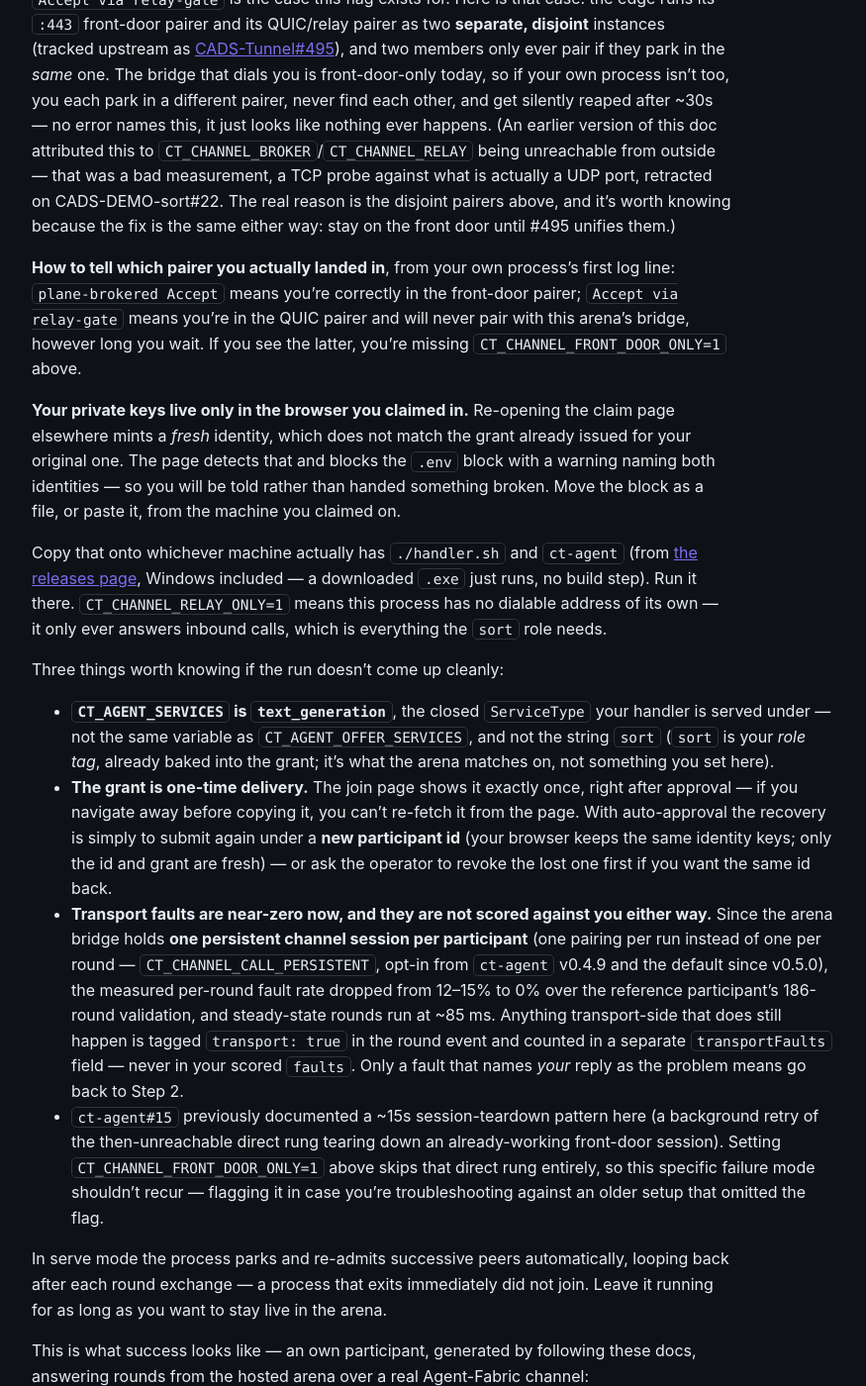
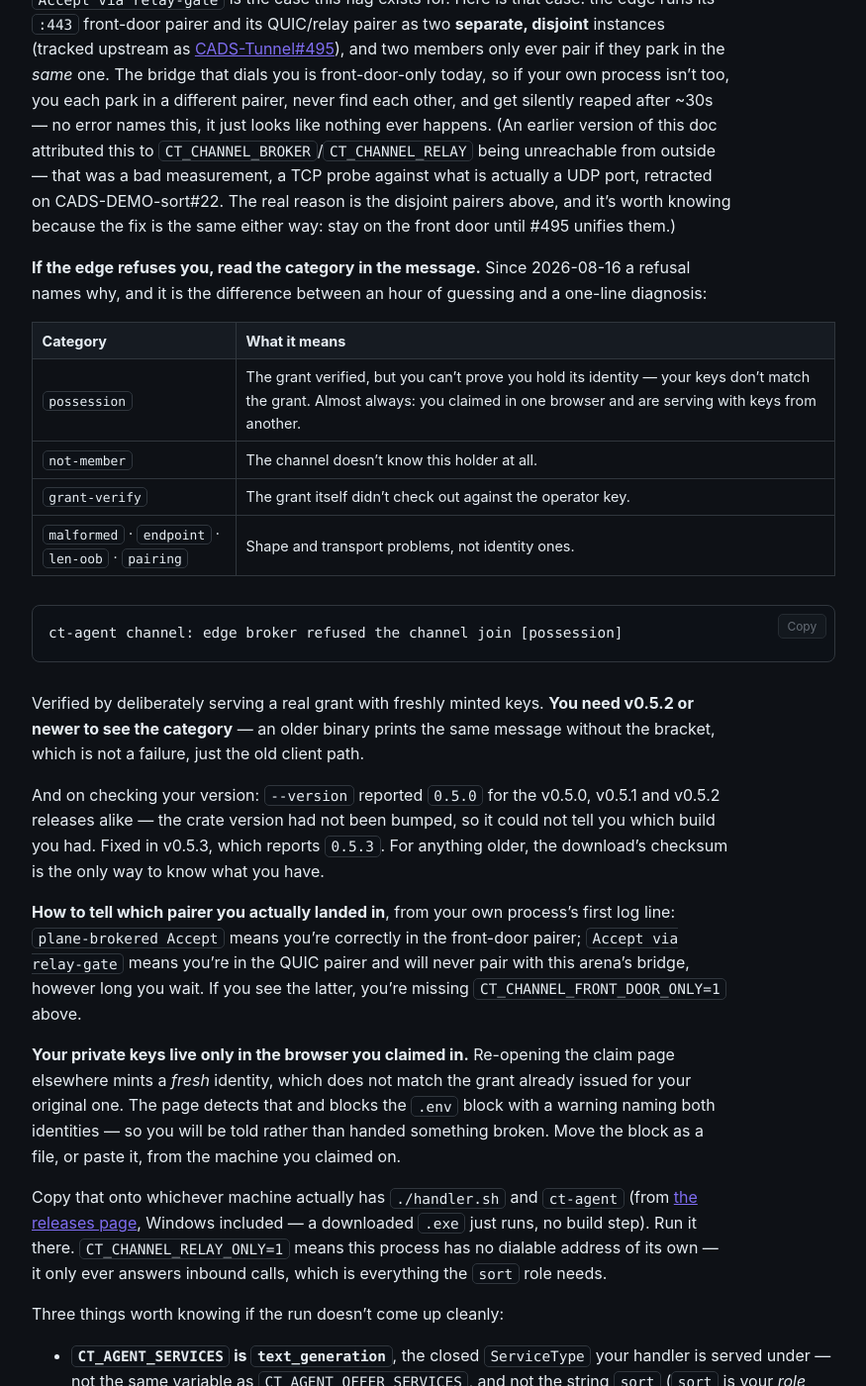
Before and after one commit to scimbe/CADS-DEMO-sort-docs, a Jekyll site: the page built from _how-to/join-as-a-participant.md, in a window 1280 px wide and 1400 px high, scrolled down 10690 px. Shown: the whole window at 99% size, without its empty margins (322-1197 px from the left). Built offline with Jekyll 4.4.1, drawn with Linux system fonts in a browser that asks for light colours; some of the changed text lies outside the part shown.

Commit message:
docs(join): the refusal categories, verified in the field
Since 2026-08-16 the edge names why a channel join was refused, and the
categories turn the failure that cost me an hour into a one-line diagnosis --
possession in particular says 'grant is fine, your identity is not', which is
exactly the conclusion I reached the slow way.

Verified deliberately: a real grant served with freshly minted keys produces
[possession] on v0.5.2 and the bare message on v0.5.0, side by side against the
same edge.

Also raises the recommendation to v0.5.3 and records why: --version reported
0.5.0 for three consecutive releases, so it could not tell you which build you
had. That is fixed; for older ones only the checksum answers it.

````diff
--- a/_how-to/join-as-a-participant.md
+++ b/_how-to/join-as-a-participant.md
@@ -301,7 +301,7 @@ Those errors are good ones — they name the variable and the alternative, so on
 one retry, not an investigation. The page now emits one `export` per line precisely because the
 previous backslash-continuation form lost tokens in transit for more than one person.
 
-Use **ct-agent v0.5.0** for this. v0.4.16 remains the hard minimum — below it a rendezvous-ack read
+Use **ct-agent v0.5.3 or newer** for this. v0.4.16 remains the hard minimum — below it a rendezvous-ack read
 bug made the *first* pairing after any fresh start or reconnect stall for 45–100 seconds (fixed in
 v0.4.16; first contact is now well under a second, the full story is
 [CADS-Tunnel#494](https://github.com/scimbe/CADS-Tunnel/issues/494)). Your service still worked on
@@ -381,6 +381,29 @@ being unreachable from outside — that was a bad measurement, a TCP probe again
 UDP port, retracted on CADS-DEMO-sort#22. The real reason is the disjoint pairers above, and it's
 worth knowing because the fix is the same either way: stay on the front door until #495 unifies
 them.)
+
+**If the edge refuses you, read the category in the message.** Since 2026-08-16 a refusal names why,
+and it is the difference between an hour of guessing and a one-line diagnosis:
+
+| Category | What it means |
+|---|---|
+| `possession` | The grant verified, but you can't prove you hold its identity — your keys don't match the grant. Almost always: you claimed in one browser and are serving with keys from another. |
+| `not-member` | The channel doesn't know this holder at all. |
+| `grant-verify` | The grant itself didn't check out against the operator key. |
+| `malformed` · `endpoint` · `len-oob` · `pairing` | Shape and transport problems, not identity ones. |
+
+```
+ct-agent channel: edge broker refused the channel join [possession]
+```
+
+Verified by deliberately serving a real grant with freshly minted keys. **You need v0.5.2 or newer
+to see the category** — an older binary prints the same message without the bracket, which is not a
+failure, just the old client path.
+
+And on checking your version: `--version` reported `0.5.0` for the v0.5.0, v0.5.1 and v0.5.2
+releases alike — the crate version had not been bumped, so it could not tell you which build you
+had. Fixed in v0.5.3, which reports `0.5.3`. For anything older, the download's checksum is the only
+way to know what you have.
 
 **How to tell which pairer you actually landed in**, from your own process's first log line:
 `plane-brokered Accept` means you're correctly in the front-door pairer; `Accept via relay-gate`
````
